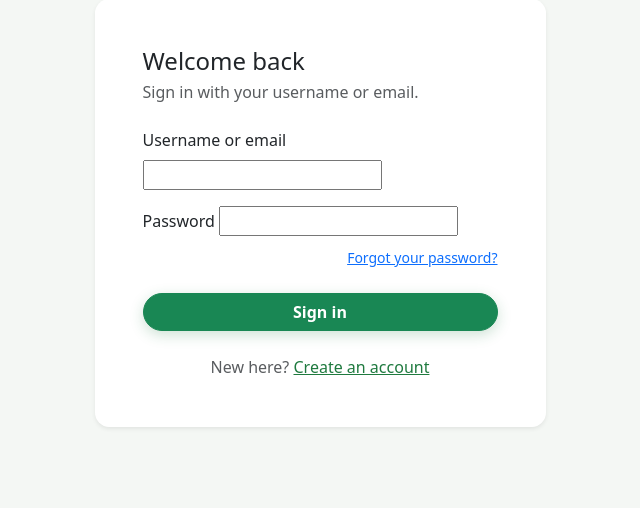
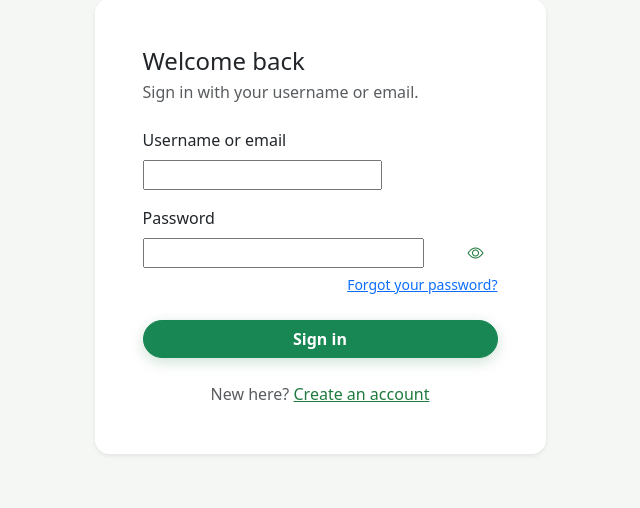
Before and after one commit to mogli7290/agri-marketplace, a Django app: template templates/auth/login.html in a window 1280 px wide; the page is wider, and only the part inside the window is pictured. Shown: the part 129-637 px from the top of that part, without its empty margins (320-960 px from the left). Run offline with Django 5.2, Linux system fonts and the light colour scheme; the template is opened without the code that fills it: most values are stand-ins (such as "Sample title", 1, 10 or a date in 2020); form fields are guessed from the names that the template uses.

Commit message:
Let people check what they typed before submitting a password
Typing a password twice into the wrong field, or mistyping a capital
letter, is the most common reason a correct password fails and sends
someone to the reset flow.

Implemented as progressive enhancement in app.js, which enhances every
input[type=password] it finds, rather than a template include per form.
That matters for the reset form in particular: it renders its two
password fields through {% for field in form %}, so no template names
them and a per-template approach would have silently missed that page.

No auth template changed. The field still renders masked and fully
usable with JavaScript off; the toggle only adds a way to check what was
typed, which is what you want on a shared screen.

The Django admin is unaffected by construction rather than by
exclusion: it has its own templates and never loads app.js, so its
password fields are left alone.

Flipping input.type preserves the value, so nothing is retyped. The
button is type=button so it cannot submit the form by accident, and
carries aria-pressed with a swapping label.

Two tests pin the contract the enhancement depends on. The reset form's
fields are loop-rendered, so if it stopped emitting type=password the
toggle would just quietly stop appearing there.

🤖 Generated with Codebuff
Co-Authored-By: Codebuff <noreply@codebuff.com>

```diff
--- a/static/css/site.css
+++ b/static/css/site.css
@@ -172,6 +172,41 @@ body {
 
 .listing-card:hover .listing-photo {
     transform: scale(1.06);
+}
+
+/* ==========================================================================
+   Show/hide password toggle (added by static/js/app.js)
+   ========================================================================== */
+.password-field {
+    position: relative;
+    display: block;
+}
+
+.password-field input {
+    padding-right: 2.75rem;
+}
+
+.password-toggle {
+    position: absolute;
+    right: 4px;
+    top: 50%;
+    transform: translateY(-50%);
+    border: 0;
+    background: transparent;
+    color: var(--brand);
+    padding: 6px 10px;
+    line-height: 1;
+    cursor: pointer;
+    border-radius: 6px;
+}
+
+.password-toggle:hover {
+    background: rgba(31, 122, 63, .08);
+}
+
+.password-toggle:focus-visible {
+    outline: 2px solid var(--brand);
+    outline-offset: 1px;
 }
 
 /* ==========================================================================
```
Also changed, not shown: marketplace/tests/test_password_reset.py (+10 -0 lines), marketplace/tests/test_smoke.py (+12 -0 lines), static/js/app.js (+42 -0 lines).
